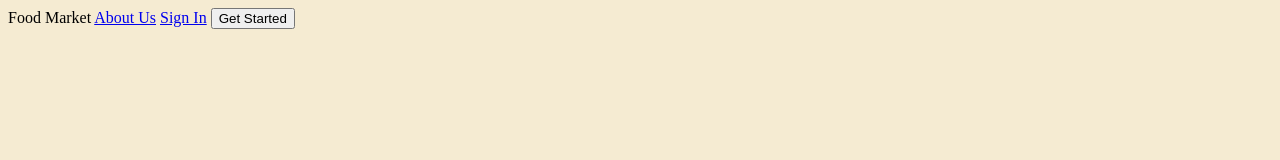
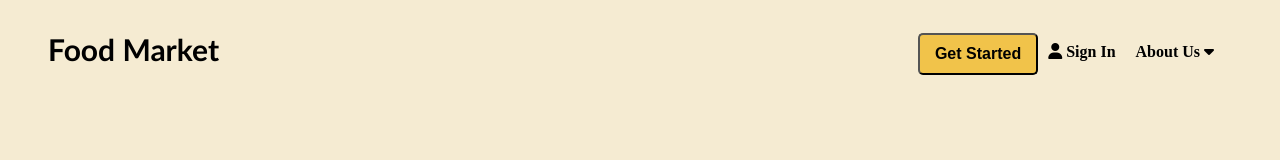
Before and after one commit to codinglil/Food-website, a plain HTML site: page index.html in a window 1280 px wide. Drawn offline with Linux system fonts and the light colour scheme.

Commit message:
added the navigation html css

```diff
--- a/index.html
+++ b/index.html
@@ -1,6 +1,10 @@
 <!DOCTYPE html>
 <html lang="en">
   <head>
+    <script
+      src="https://kit.fontawesome.com/f8eee8db45.js"
+      crossorigin="anonymous"
+    ></script>
     <link rel="stylesheet" href="style.css" />
     <meta charset="UTF-8" />
     <meta http-equiv="X-UA-Compatible" content="IE=edge" />
@@ -8,13 +12,25 @@
     <title>Document</title>
   </head>
   <body>
-    <nav>
-      <span class="logo">Food Market</span>
-      <span class="nav-links">
-        <a href="#" class="about-nav-link">About Us</a>
-        <a href="#" class="signIn-nav-link">Sign In</a>
-        <button class="btn-nav">Get Started</button>
-      </span>
-    </nav>
+    <header>
+      <nav>
+        <span class="logo">Food Market</span>
+        <span class="nav-all-links-and-btn">
+          <ul class="nav-links">
+            <li>
+              <a href="#" class="about-nav-link"
+                >About Us <i class="fa-solid fa-caret-down"></i
+              ></a>
+            </li>
+            <li>
+              <a href="#" class="signIn-nav-link"
+                ><i class="fa fa-light fa-user"></i> Sign In</a
+              >
+            </li>
+          </ul>
+          <button class="btn-nav"><a href="#"> Get Started</a></button>
+        </span>
+      </nav>
+    </header>
   </body>
 </html>
--- a/style.css
+++ b/style.css
@@ -1,7 +1,68 @@
 :root {
   --ligth-yellow: #f5ebd2;
+  --dark-yellow: #f1c34a;
+  --ligth-green: #b0c472;
 }
 
 body {
   background-color: var(--ligth-yellow);
+  width: 100%;
 }
+
+nav {
+  margin: 20px 0;
+  position: fixed;
+  width: 95%;
+  display: flex;
+  align-content: center;
+  align-items: center;
+  justify-content: space-between;
+  flex-wrap: nowrap;
+}
+
+span.logo {
+  font-family: "Trebuchet MS", "Lucida Sans Unicode", "Lucida Grande",
+    "Lucida Sans", Arial, sans-serif;
+  font-size: 30px;
+  font-weight: bolder;
+  margin: 0;
+  margin-left: 40px;
+}
+
+span.nav-links-and-btn {
+  flex-wrap: inherit;
+}
+
+ul.nav-links {
+  display: inline;
+  position: relative;
+  top: 15px;
+  padding-left: 0;
+}
+
+ul.nav-links li {
+  color: black;
+  float: right;
+  list-style-type: none;
+  padding: 0 10px;
+}
+a {
+  color: black;
+  font-weight: 600;
+  text-decoration: none;
+}
+
+button.btn-nav {
+  background-color: var(--dark-yellow);
+  padding: 10px 15px;
+  font-size: 16px;
+  font-weight: 600;
+  border-radius: 5px;
+  position: relative;
+  top: 5px;
+}
+
+.btn-nav:hover {
+  background-color: var(--ligth-green);
+  cursor: pointer;
+}
```
